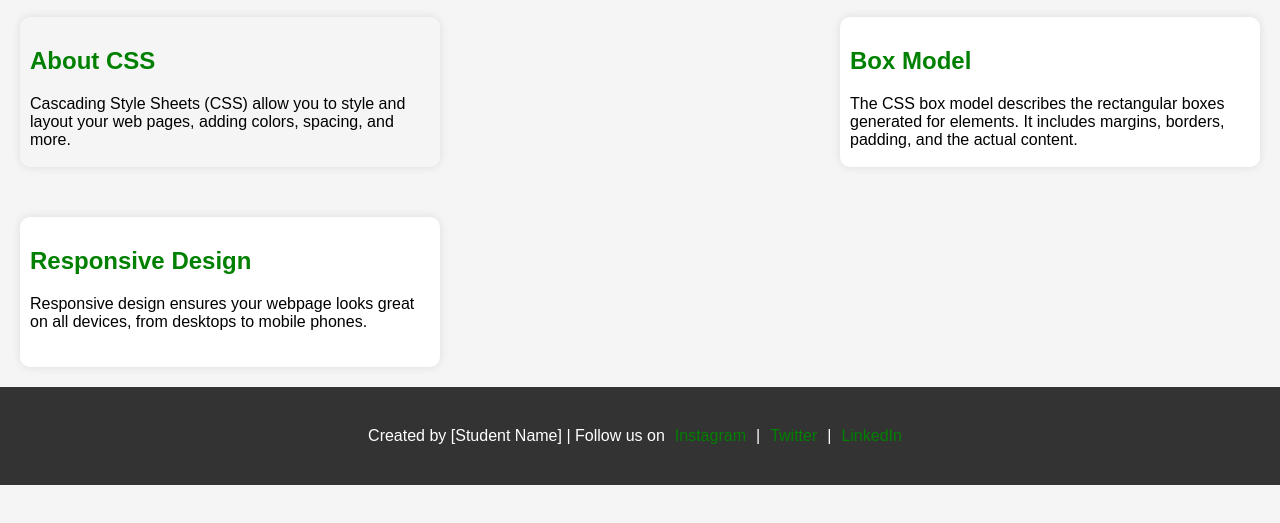
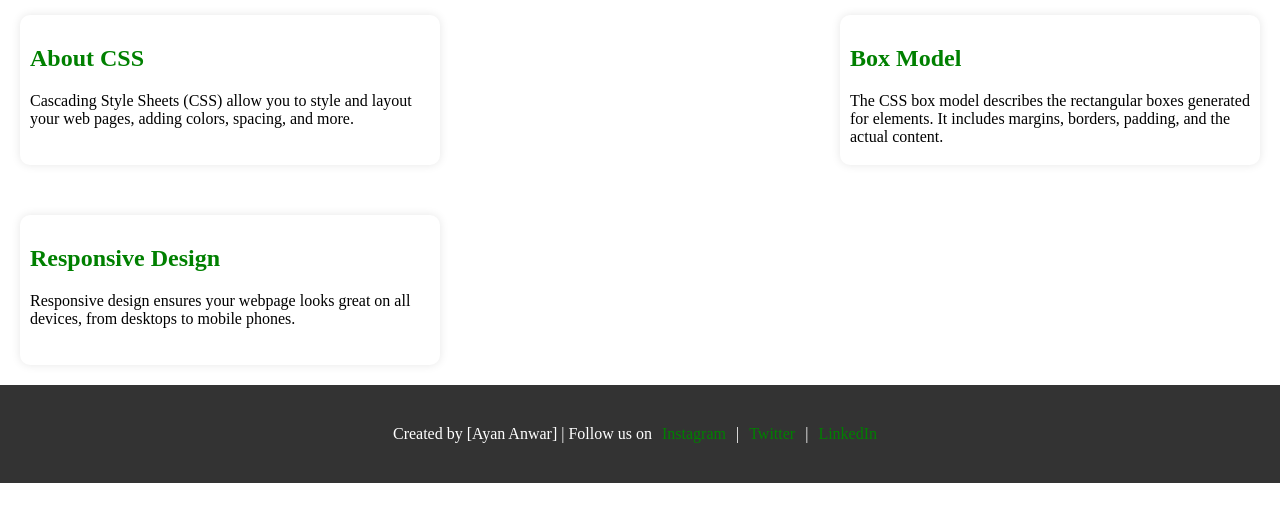
Before and after one commit to AyanAnwar78/ActivityRepo.io, a plain HTML site: page day1/index.html in a window 1280 px wide. Shown: the part 109-632 px from the top of the page. Drawn offline with Linux system fonts and the light colour scheme.

Commit message:
Update index.html

```diff
--- a/day1/index.html
+++ b/day1/index.html
@@ -6,10 +6,8 @@
     <title>Website Task</title>
     <style>
         body {
-            font-family: Arial, sans-serif;
             margin: 0;
             padding: 0;
-            background-color: #f5f5f5;
         }
 
         .header {
@@ -133,7 +131,7 @@
     </div>
 
     <div class="footer">
-        Created by [Student Name] | Follow us on
+        Created by [Ayan Anwar] | Follow us on
         <a href="#">Instagram</a> |
         <a href="#">Twitter</a> |
         <a href="#">LinkedIn</a>
```
